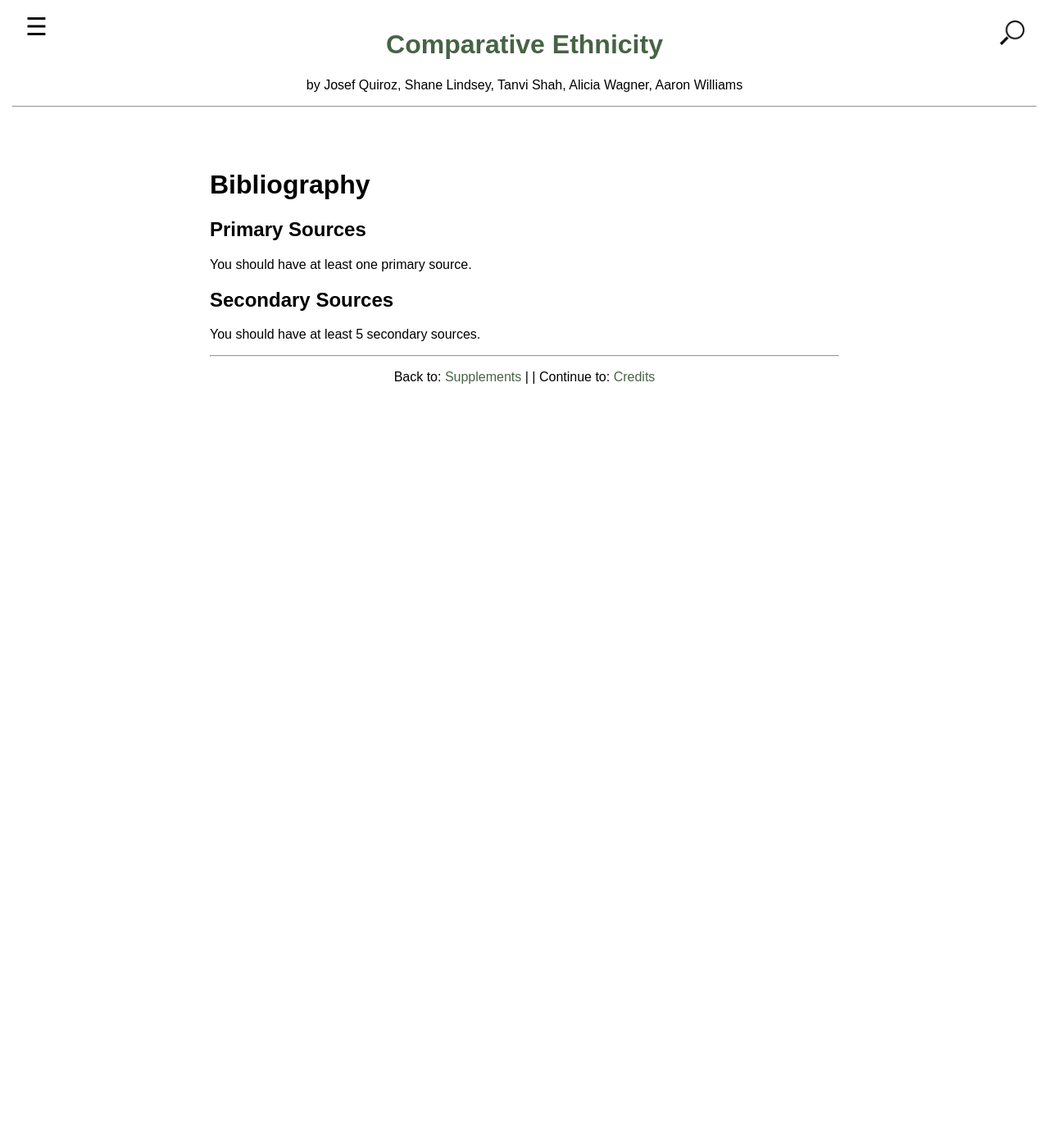
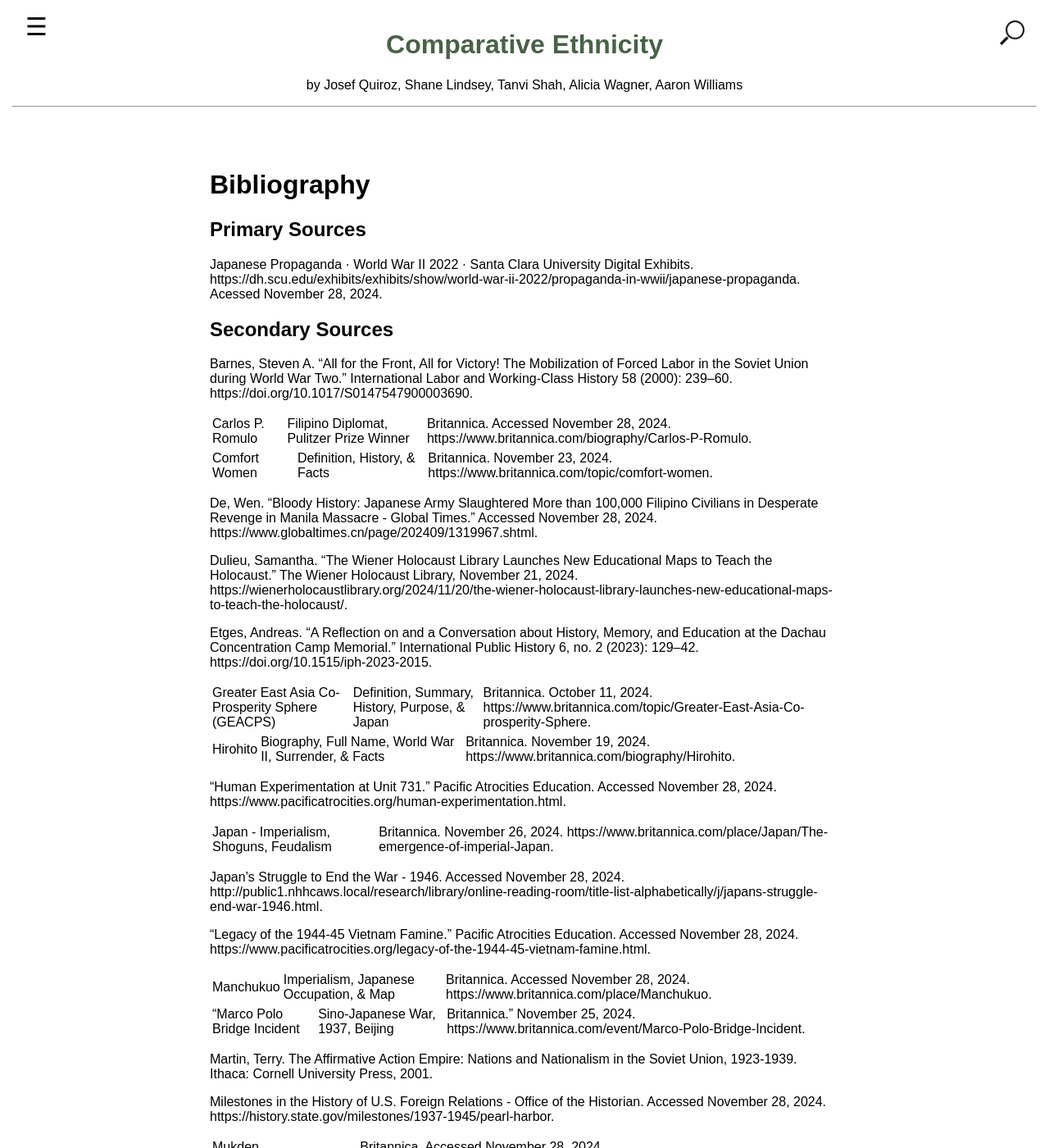
Before and after one commit to tshah93/ShahTanviAMH3931, a Jekyll site: the page built from 005_bibliography.md, in a window 1280 px wide and 1400 px high. Shown: the whole window at 82% size. Built offline with Jekyll 4.4.1, drawn with Linux system fonts in a browser that asks for light colours; some of the changed text lies outside the part shown.

Commit message:
Update 005_bibliography.md

```diff
--- a/005_bibliography.md
+++ b/005_bibliography.md
@@ -7,9 +7,58 @@ number: 5
 # Bibliography
 
 ## Primary Sources
-
-You should have at least one primary source.
+Japanese Propaganda · World War II 2022 · Santa Clara University Digital Exhibits. https://dh.scu.edu/exhibits/exhibits/show/world-war-ii-2022/propaganda-in-wwii/japanese-propaganda. Acessed November 28, 2024.
 
 ## Secondary Sources
 
-You should have at least 5 secondary sources.
+Barnes, Steven A. “All for the Front, All for Victory! The Mobilization of Forced Labor in the Soviet Union during World War Two.” International Labor and Working-Class History 58 (2000): 239–60. https://doi.org/10.1017/S0147547900003690.
+
+Carlos P. Romulo | Filipino Diplomat, Pulitzer Prize Winner | Britannica. Accessed November 28, 2024. https://www.britannica.com/biography/Carlos-P-Romulo.
+
+Comfort Women | Definition, History, & Facts | Britannica. November 23, 2024. https://www.britannica.com/topic/comfort-women.
+
+De, Wen. “Bloody History: Japanese Army Slaughtered More than 100,000 Filipino Civilians in Desperate Revenge in Manila Massacre - Global Times.” Accessed November 28, 2024. https://www.globaltimes.cn/page/202409/1319967.shtml.
+
+Dulieu, Samantha. “The Wiener Holocaust Library Launches New Educational Maps to Teach the Holocaust.” The Wiener Holocaust Library, November 21, 2024. https://wienerholocaustlibrary.org/2024/11/20/the-wiener-holocaust-library-launches-new-educational-maps-to-teach-the-holocaust/.
+
+Etges, Andreas. “A Reflection on and a Conversation about History, Memory, and Education at the Dachau Concentration Camp Memorial.” International Public History 6, no. 2 (2023): 129–42. https://doi.org/10.1515/iph-2023-2015.
+
+Greater East Asia Co-Prosperity Sphere (GEACPS) | Definition, Summary, History, Purpose, & Japan | Britannica. October 11, 2024. https://www.britannica.com/topic/Greater-East-Asia-Co-prosperity-Sphere.
+
+Hirohito | Biography, Full Name, World War II, Surrender, & Facts | Britannica. November 19, 2024. https://www.britannica.com/biography/Hirohito.
+
+“Human Experimentation at Unit 731.” Pacific Atrocities Education. Accessed November 28, 2024. https://www.pacificatrocities.org/human-experimentation.html.
+
+Japan - Imperialism, Shoguns, Feudalism | Britannica. November 26, 2024. https://www.britannica.com/place/Japan/The-emergence-of-imperial-Japan.
+
+Japan’s Struggle to End the War - 1946. Accessed November 28, 2024. http://public1.nhhcaws.local/research/library/online-reading-room/title-list-alphabetically/j/japans-struggle-end-war-1946.html.
+
+“Legacy of the 1944-45 Vietnam Famine.” Pacific Atrocities Education. Accessed November 28, 2024. https://www.pacificatrocities.org/legacy-of-the-1944-45-vietnam-famine.html.
+
+Manchukuo | Imperialism, Japanese Occupation, & Map | Britannica. Accessed November 28, 2024. https://www.britannica.com/place/Manchukuo.
+
+“Marco Polo Bridge Incident | Sino-Japanese War, 1937, Beijing | Britannica.” November 25, 2024. https://www.britannica.com/event/Marco-Polo-Bridge-Incident.
+
+Martin, Terry. The Affirmative Action Empire: Nations and Nationalism in the Soviet Union, 1923-1939. Ithaca: Cornell University Press, 2001.
+
+Milestones in the History of U.S. Foreign Relations - Office of the Historian. Accessed November 28, 2024. https://history.state.gov/milestones/1937-1945/pearl-harbor.
+
+Mukden Incident | Summary | Britannica. Accessed November 28, 2024. https://www.britannica.com/event/Mukden-Incident.
+
+Nanjing Massacre | History, Summary & Facts | Britannica. November 13, 2024. https://www.britannica.com/event/Nanjing-Massacre.
+
+Polian, Pavel. Against Their Will: The History and Geography of Forced Migrations in the USSR. 2003.
+
+Slezkine, Yuri. “The USSR as a Communal Apartment, or How a Socialist State Promoted Ethnic Particularism.” Slavic Review 53, no. 2 (1994): 414–52. https://doi.org/10.2307/2501300.
+
+“SS.” United States Holocaust Memorial Museum. https://encyclopedia.ushmm.org/content/en/article/ss.
+
+“The Einsatzgruppen and Their Fellow Mobile Killers.” Encyclopaedia Britannica. https://www.britannica.com/event/Holocaust/The-Einsatzgruppen-and-their-fellow-mobile-killers.
+
+“The Nuremberg Race Laws.” United States Holocaust Memorial Museum. June 13, 2019. https://encyclopedia.ushmm.org/content/en/article/the-nuremberg-race-laws.
+
+Vietnam - WWII, Independence, Conflict | Britannica. November 27, 2024. https://www.britannica.com/place/Vietnam/World-War-II-and-independence.
+
+“Visual Puppeteer: Japanese Propaganda During WWII.” Pacific Atrocities Education. Accessed November 28, 2024. http://www.pacificatrocities.org/1/post/2019/01/visual-puppeteer-japanese-propaganda-during-world-war-ii.html.
+
+Werth, Nicolas. “Repressed Peoples in the Soviet Union.” Encyclopédie d'histoire numérique de l'Europe, January 18, 2021. https://ehne.fr/en/encyclopedia/themes/wars-and-memories/movement-in-times-war/repressed-peoples-in-soviet-union.
```
